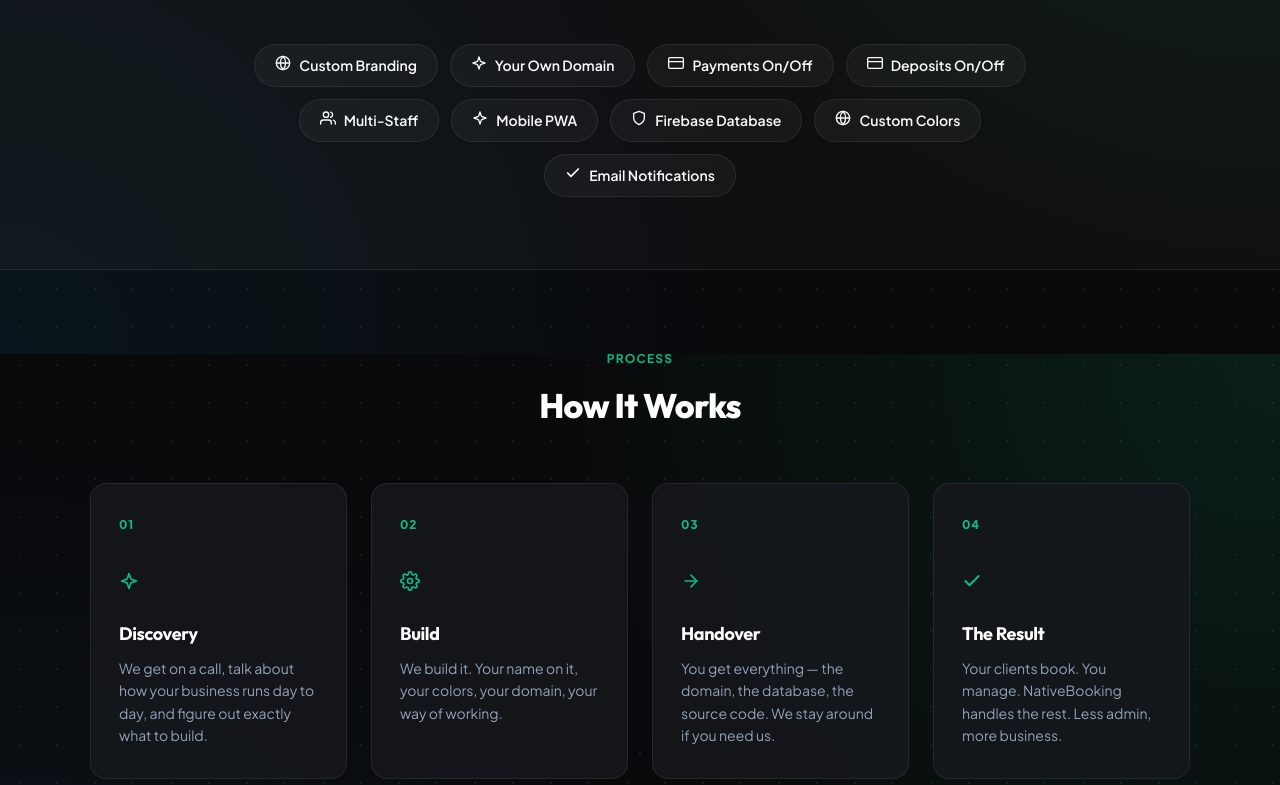
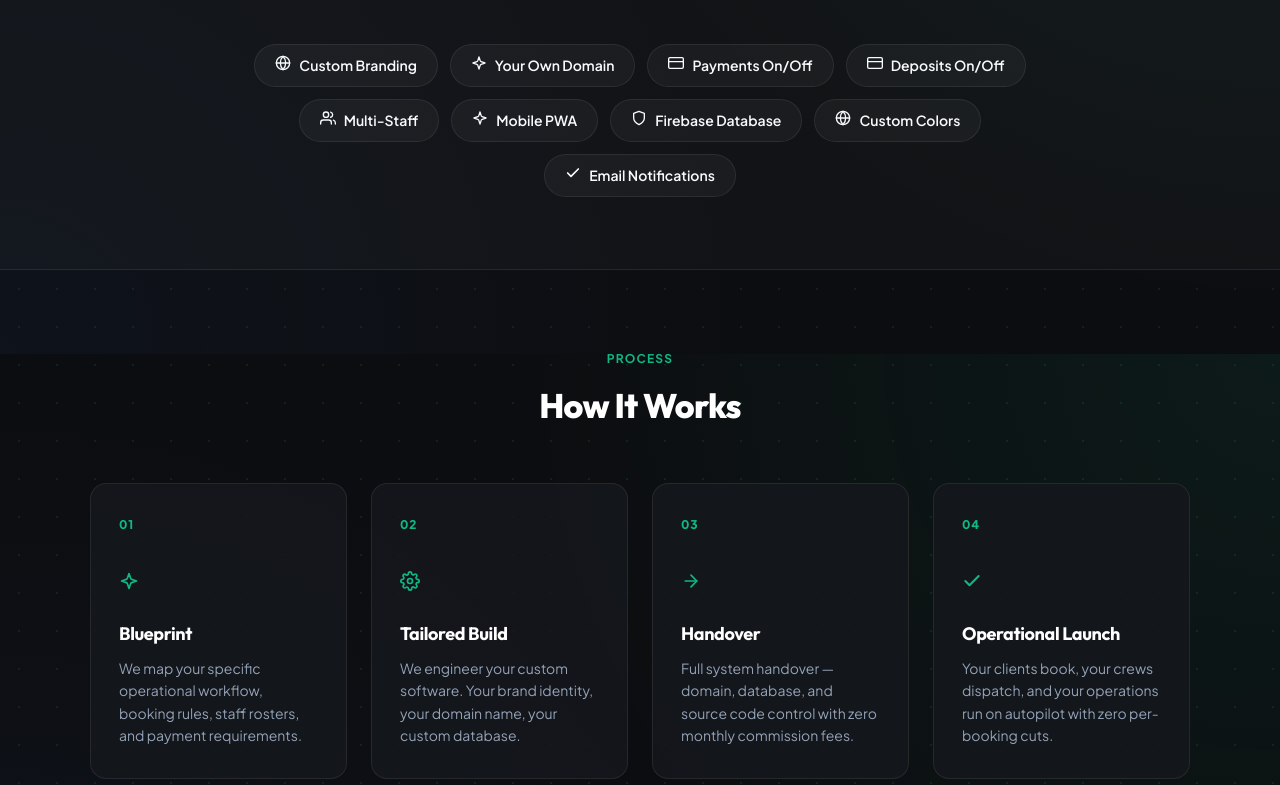
Before and after one commit to RadoMatas/NativeBooking, a React (Vite) app: page / in a window 1280 px wide. Shown: the part 5246-6031 px from the top of the page. Built offline with nearby package versions, Linux system fonts and the light colour scheme; no server answers; the database is empty.

Commit message:
Refine design system aesthetics: deep slate palette, subtle keyframes, editorial spacing, and nav backdrop

```diff
--- a/src/index.css
+++ b/src/index.css
@@ -249,7 +249,7 @@ button:active, .btn:active {
   padding-left: 16px !important;
 }
 
-/* Toast Notifications */
+/* Toast Notifications & Micro-Animations */
 @keyframes slideDown {
   from {
     opacity: 0;
@@ -261,10 +261,34 @@ button:active, .btn:active {
   }
 }
 
+@keyframes pulseGlow {
+  0%, 100% {
+    box-shadow: 0 0 20px rgba(16, 185, 129, 0.2);
+  }
+  50% {
+    box-shadow: 0 0 35px rgba(16, 185, 129, 0.4);
+  }
+}
+
+@keyframes fadeInUp {
+  from {
+    opacity: 0;
+    transform: translateY(24px);
+  }
+  to {
+    opacity: 1;
+    transform: translateY(0);
+  }
+}
+
 .toast-container {
   animation: slideDown 0.4s cubic-bezier(0.16, 1, 0.3, 1);
   box-shadow: 0 20px 40px rgba(0, 0, 0, 0.5);
   border: 1px solid rgba(255, 255, 255, 0.08);
+}
+
+.pulse-accent {
+  animation: pulseGlow 3s infinite ease-in-out;
 }
 
 /* Scrollbars */
@@ -277,12 +301,12 @@ button:active, .btn:active {
 }
 
 ::-webkit-scrollbar-thumb {
-  background: rgba(255, 255, 255, 0.1);
+  background: rgba(255, 255, 255, 0.12);
   border-radius: 9999px;
 }
 
 ::-webkit-scrollbar-thumb:hover {
-  background: rgba(255, 255, 255, 0.2);
+  background: rgba(255, 255, 255, 0.25);
 }
 
 /* Dashboard Split Layout responsive classes */
--- a/src/pages/PortalHome.tsx
+++ b/src/pages/PortalHome.tsx
@@ -97,10 +97,10 @@ export default function PortalHome() {
   ]
 
   const steps = [
-    { num: '01', icon: <SparklesIcon size={20} style={{ color: '#10b981' }} />, title: 'Discovery', desc: 'We get on a call, talk about how your business runs day to day, and figure out exactly what to build.' },
-    { num: '02', icon: <SettingsIcon size={20} style={{ color: '#10b981' }} />, title: 'Build', desc: 'We build it. Your name on it, your colors, your domain, your way of working.' },
-    { num: '03', icon: <ArrowRightIcon size={20} style={{ color: '#10b981' }} />, title: 'Handover', desc: 'You get everything — the domain, the database, the source code. We stay around if you need us.' },
-    { num: '04', icon: <CheckIcon size={20} style={{ color: '#10b981' }} />, title: 'The Result', desc: 'Your clients book. You manage. NativeBooking handles the rest. Less admin, more business.' },
+    { num: '01', icon: <SparklesIcon size={20} style={{ color: '#10b981' }} />, title: 'Blueprint', desc: 'We map your specific operational workflow, booking rules, staff rosters, and payment requirements.' },
+    { num: '02', icon: <SettingsIcon size={20} style={{ color: '#10b981' }} />, title: 'Tailored Build', desc: 'We engineer your custom software. Your brand identity, your domain name, your custom database.' },
+    { num: '03', icon: <ArrowRightIcon size={20} style={{ color: '#10b981' }} />, title: 'Handover', desc: 'Full system handover — domain, database, and source code control with zero monthly commission fees.' },
+    { num: '04', icon: <CheckIcon size={20} style={{ color: '#10b981' }} />, title: 'Operational Launch', desc: 'Your clients book, your crews dispatch, and your operations run on autopilot with zero per-booking cuts.' },
   ]
 
   const scrollToDemo = () => {
@@ -114,11 +114,9 @@ export default function PortalHome() {
         backgroundColor: t.bg,
         color: t.textPrimary,
         fontFamily: "'Plus Jakarta Sans', system-ui, sans-serif",
-        background: `radial-gradient(circle at top right, rgba(16, 185, 129, 0.12), transparent 50%),
-                     radial-gradient(circle at bottom left, rgba(14, 165, 233, 0.08), transparent 50%),
-                     radial-gradient(rgba(16, 185, 129, 0.2) 1.5px, transparent 1.5px),
-                     #09090b`,
-        backgroundSize: '100% 100%, 100% 100%, 36px 36px, 100% 100%',
+        background: `radial-gradient(circle at top right, rgba(16, 185, 129, 0.08), transparent 50%),
+                     radial-gradient(circle at bottom left, rgba(59, 130, 246, 0.05), transparent 50%),
+                     #0c0d10`,
         backgroundAttachment: 'fixed',
       }}
     >
@@ -184,7 +182,7 @@ export default function PortalHome() {
           alignItems: 'center',
           padding: '16px 32px',
           borderBottom: `1px solid ${t.border}`,
-          background: 'rgba(9, 9, 11, 0.85)',
+          background: 'rgba(12, 13, 16, 0.88)',
           backdropFilter: 'blur(16px)',
         }}
       >
```
